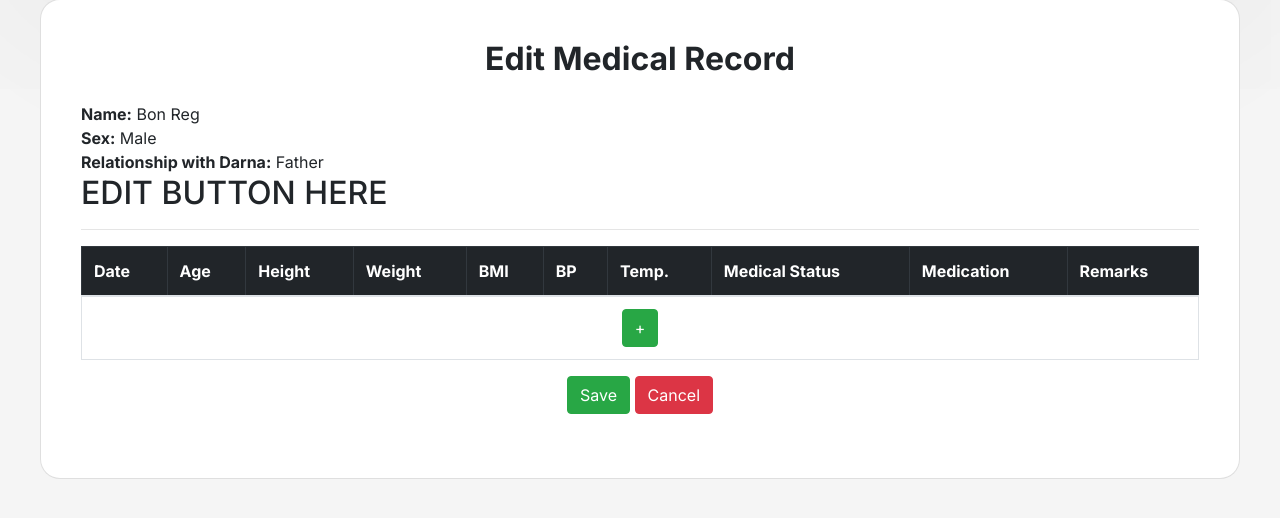
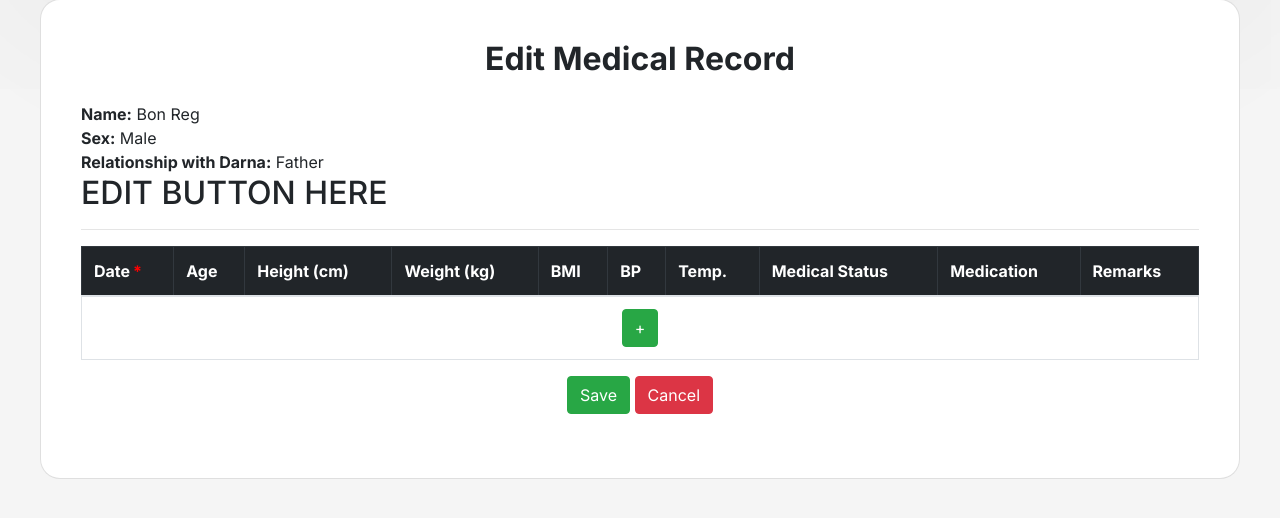
Before and after one commit to ayenla/MSYS42, a Django app: page /family-medical-records/10/edit/10/ in a window 1280 px wide. Shown: the part 166-684 px from the top of the page. Run offline with Django 5.2, Linux system fonts and the light colour scheme; data comes from the database, SQL or seed files in the repository; some libraries are stand-ins or nearby versions.

Commit message:
Add files via upload

```diff
--- a/BADproject/msys42app/models.py
+++ b/BADproject/msys42app/models.py
@@ -46,9 +46,10 @@ class FamilyMedicalRecord(models.Model):
     member = models.ForeignKey(FamilyMember, on_delete=models.CASCADE)
     date = models.DateField(null=False, blank=False)
     age = models.PositiveSmallIntegerField()
-    height = models.DecimalField(max_digits=4, decimal_places=2)
-    weight = models.DecimalField(max_digits=4, decimal_places=2)
-    bp = models.CharField(max_length=5, validators=[RegexValidator(regex=r'^\d{2,3}/\d{2,3}$')])
+    height = models.DecimalField(max_digits=4, decimal_places=1)
+    weight = models.DecimalField(max_digits=4, decimal_places=1)
+    bmi = models.DecimalField(max_digits=4, decimal_places=1, null=True)
+    bp = models.CharField(max_length=5)
     temp = models.DecimalField(max_digits=3, decimal_places=1)
     med_stat = models.CharField(max_length=50)
     medication = models.CharField(max_length=100)
--- a/BADproject/msys42app/templates/msys42app/edit_family_medical.html
+++ b/BADproject/msys42app/templates/msys42app/edit_family_medical.html
@@ -56,14 +56,14 @@
 
                     <form method="POST" action="{% url 'edit_family_medical_record' child.id member.pk %}">
                         {% csrf_token %}
-                        <table class="table table-bordered table-striped text-left">
+                        <table class="table table-bordered table-striped text-left" style="column-width: auto;">
 
                             <thead class="table-dark">
                             <tr>
-                                <th>Date</th>
+                                <th>Date<span class="required" style="color: red;">*</span></th>
                                 <th>Age</th>
-                                <th>Height</th>
-                                <th>Weight</th>
+                                <th>Height (cm)</th>
+                                <th>Weight (kg)</th>
                                 <th>BMI</th>
                                 <th>BP</th>
                                 <th>Temp.</th>
@@ -72,7 +72,8 @@
                                 <th>Remarks</th>
                             </tr>
                             </thead>
-                            <tbody style="background-color: white;">
+
+                            <tbody style="background-color: white; font-size: smaller;">
                                 {% for record in records %}
                                 <tr>
                                     <td>{{ record.date }}</td>
@@ -81,8 +82,8 @@
                                     <td>{{ record.weight }}</td>
                                     <td>{{ record.bmi }}</td>
                                     <td>{{ record.bp }}</td>
-                                    <td>{{ record.temperature }}</td>
-                                    <td>{{ record.medical_status }}</td>
+                                    <td>{{ record.temp }}</td>
+                                    <td>{{ record.med_stat }}</td>
                                     <td>{{ record.medication }}</td>
                                     <td>{{ record.remarks }}</td>
                                 </tr>
@@ -111,25 +112,57 @@
 </div>
 <script>
     function addMedicalRow() {
-      const tableBody = document.querySelector("tbody");
-      const newRow = document.createElement("tr");
+  const tableBody = document.querySelector("tbody");
+  const newRow = document.createElement("tr");
 
-      newRow.innerHTML = `
-        <td><input type="date" name="records[][date]" class="form-control" /></td>
-        <td><input type="number" name="records[][age]" class="form-control" /></td>
-        <td><input type="number" name="records[][height]" step="0.01" class="form-control" /></td>
-        <td><input type="number" name="records[][weight]" step="0.01" class="form-control" /></td>
-        <td><input type="number" name="records[][bmi]" step="0.01" class="form-control" /></td>
-        <td><input type="text" name="records[][bp]" class="form-control" /></td>
-        <td><input type="number" name="records[][temperature]" step="0.1" class="form-control" /></td>
-        <td><input type="text" name="records[][medical_status]" class="form-control" /></td>
-        <td><input type="text" name="records[][medication]" class="form-control" /></td>
-        <td><input type="text" name="records[][remarks]" class="form-control" /></td>
-        `;
+  const today = new Date().toISOString().split('T')[0];
+
+  newRow.innerHTML = `
+  <td><div style="width: 100%; word-wrap: break-word;"><input type="date" name="records[][date]" class="form-control" max="${today}" style="font-size: small;"/></div></td>
+  <td><div style="width: 100%; word-wrap: break-word;"><input type="number" name="records[][age]" class="form-control" min="0" max="999" style="font-size: small;" /></div></td>
+  <td><div style="width: 100%; word-wrap: break-word;"><input type="number" name="records[][height]" step="0.1" min="0" max="999.9" class="form-control height-input" style="font-size: small;" /></div></td>
+  <td><div style="width: 100%; word-wrap: break-word;"><input type="number" name="records[][weight]" step="0.1" min="0" max="999.9" class="form-control weight-input" style="font-size: small;" /></div></td>
+  <td><div style="width: 100%; word-wrap: break-word;"><input type="number" name="records[][bmi]" step="0.01" max="999.9" class="form-control bmi-output" style="font-size: small;" readonly /></div></td>
+  <td><div style="width: 100%; word-wrap: break-word;"><input type="text" name="records[][bp]" class="form-control" maxlength="7" placeholder="***/**" style="font-size: small;" /></div></td>
+  <td><div style="width: 100%; word-wrap: break-word;"><input type="number" name="records[][temperature]" step="0.1" min="0" max="99.9" class="form-control" style="font-size: small;" /></div></td>
+  <td><div style="width: 100%; word-wrap: break-word;"><input type="text" name="records[][medical_status]" class="form-control" style="font-size: small;" /></div></td>
+  <td><div style="width: 100%; word-wrap: break-word;"><textarea name="records[][medication]" class="form-control" maxlength="100" style="font-size: small; resize: vertical;"></textarea></div></td>
+  <td><div style="width: 100%; word-wrap: break-word;"><textarea name="records[][remarks]" class="form-control" maxlength="100" style="font-size: small; resize: vertical;"></textarea></div></td>
+`;
 
 
-      tableBody.appendChild(newRow);
+  tableBody.appendChild(newRow);
+
+  // Add event listeners for BMI calculation
+  const heightInput = newRow.querySelector(".height-input");
+  const weightInput = newRow.querySelector(".weight-input");
+  const bmiOutput = newRow.querySelector(".bmi-output");
+
+  const calculateBMI = () => {
+    const height = parseFloat(heightInput.value);
+    const weight = parseFloat(weightInput.value);
+    if (height > 0 && weight > 0) {
+      const heightInMeters = height / 100;
+      const bmi = weight / (heightInMeters * heightInMeters);
+      bmiOutput.value = bmi.toFixed(1);
+    } else {
+      bmiOutput.value = '';
     }
+  };
+
+  heightInput.addEventListener('input', calculateBMI);
+  weightInput.addEventListener('input', calculateBMI);
+}
+
+
+  document.addEventListener("DOMContentLoaded", function () {
+    const today = new Date().toISOString().split('T')[0];
+    document.querySelectorAll('input[type="date"]').forEach(input => {
+      input.max = today;
+    });
+  });
+
+
   </script>
 
 {% endblock %}
--- a/BADproject/msys42app/templates/msys42app/view_family_medical_records.html
+++ b/BADproject/msys42app/templates/msys42app/view_family_medical_records.html
@@ -78,8 +78,8 @@
                             <td>{{ record.weight }}</td>
                             <td>{{ record.bmi }}</td>
                             <td>{{ record.bp }}</td>
-                            <td>{{ record.temperature }}</td>
-                            <td>{{ record.medical_status }}</td>
+                            <td>{{ record.temp }}</td>
+                            <td>{{ record.med_stat }}</td>
                             <td>{{ record.medication }}</td>
                             <td>{{ record.remarks }}</td>
                           </tr>
--- a/BADproject/msys42app/views.py
+++ b/BADproject/msys42app/views.py
@@ -152,19 +152,24 @@ def edit_family_medical_record(request, pk, id):
         meds = request.POST.getlist('records[][medication]')
         remarks = request.POST.getlist('records[][remarks]')
 
+        print(temps)
+        print(statuses)
+
         for i in range(len(dates)):
-            FamilyMedicalRecord.objects.create(
+            record = FamilyMedicalRecord.objects.create(
                 member=member,
                 date=dates[i],
                 age=ages[i],
                 height=heights[i],
                 weight=weights[i],
+                bmi=bmis[i],
                 bp=bps[i],
                 temp=temps[i],
                 med_stat=statuses[i],
                 medication=meds[i],
                 remarks=remarks[i]
             )
+            print(record)
         return render(request, 'msys42app/view_family_medical_records.html', {'child': child, 'member':member, 'records':records})
 
 
```
Also changed, not shown: BADproject/msys42app/migrations/0020_familymedicalrecord_bmi_alter_familymedicalrecord_bp_and_more.py (added), BADproject/msys42app/migrations/0021_alter_familymedicalrecord_bmi.py (added).
